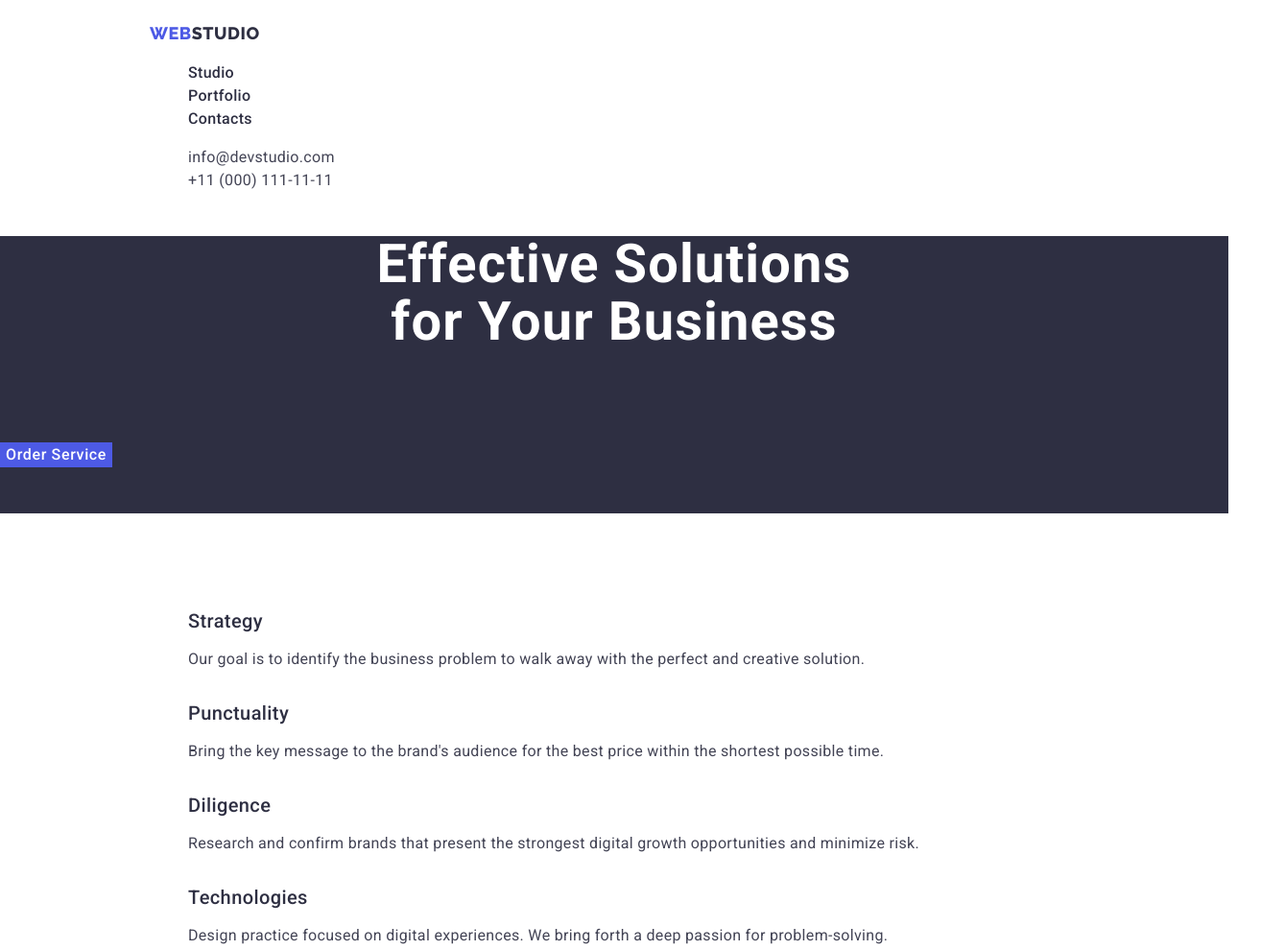
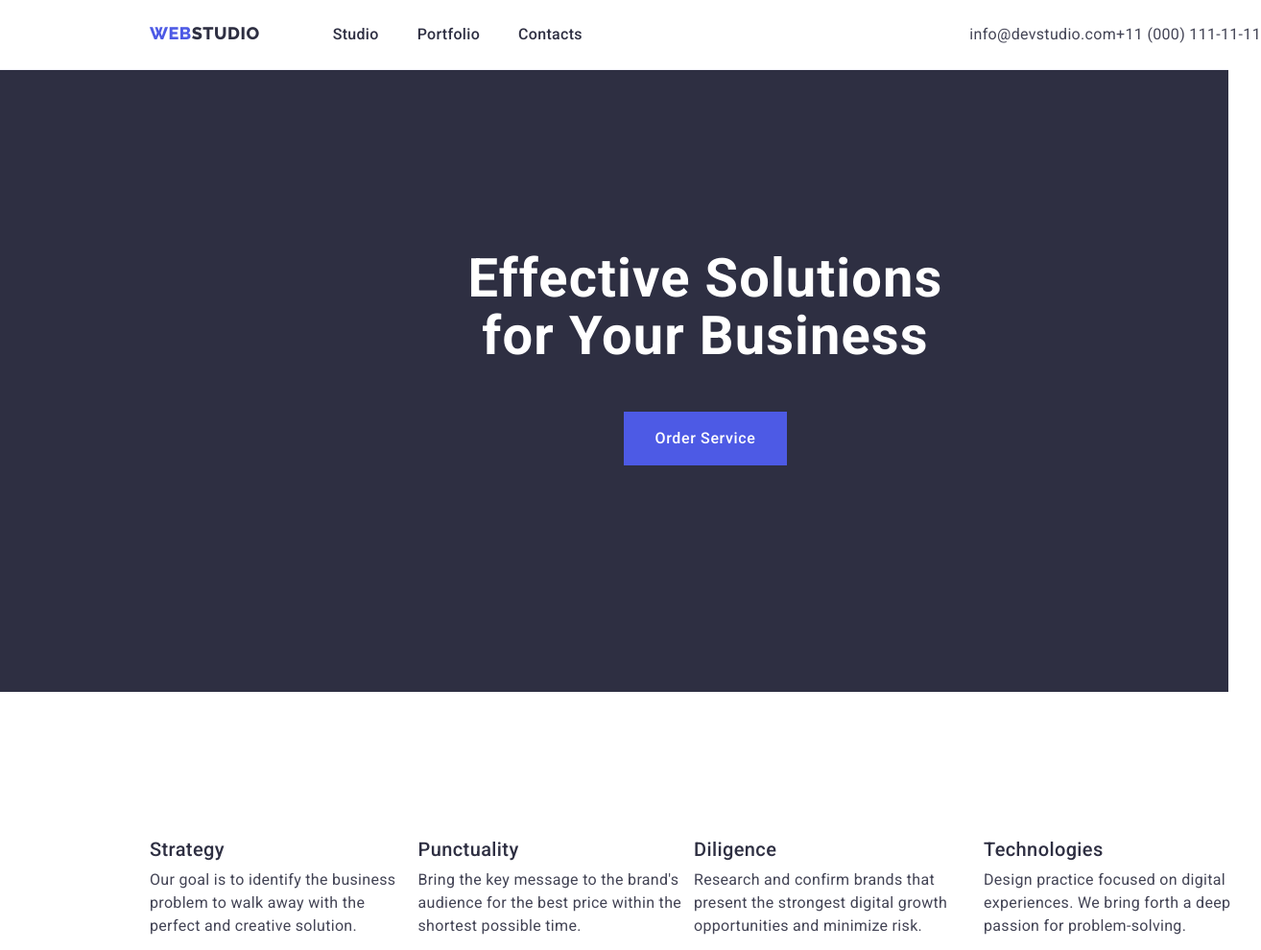
Before and after one commit to Nadiia-Manakova/goit-markup-hw-03, a plain HTML site: page index.html in a window 1280 px wide. Shown: the top 990 px of the page at 96% size, 1314 px wide, since content can reach past the window. Drawn offline with nearby package versions, Linux system fonts and the light colour scheme.

Commit message:
index.html upd, div.container added

```diff
--- a/css/style.css
+++ b/css/style.css
@@ -13,6 +13,18 @@
   --modal-background: #fcfcfc;
 }
 
+/*
+===========================
+command styles
+===========================
+*/
+
+* {
+  margin: 0;
+  padding: 0;
+  box-sizing: border-box;
+}
+
 body {
   font-family: "Roboto", sans-serif;
   background-color: var(--white-background);
@@ -22,10 +34,97 @@ body {
   line-height: 1.5;
 }
 
-/* header*/
+img {
+  display: block;
+}
+
+button {
+  font-family: inherit;
+  border: none;
+  outline: none;
+  cursor: pointer;
+}
+
+a {
+  display: inline-block;
+  text-decoration: none;
+  color: inherit;
+}
+ul,
+ol {
+  list-style-type: none;
+}
+/*
+===========================
+base styles
+===========================
+*/
+.page-title,
+h1 {
+  font-size: 56px;
+  font-weight: 700;
+  line-height: 1.07;
+  color: var(--white-background);
+  text-align: center;
+  letter-spacing: 0.02em;
+}
+
+.section-title,
+h2 {
+  font-size: 36px;
+  font-weight: 700;
+  line-height: 1.11;
+  letter-spacing: 0.02em;
+  color: var(--modal-overlay);
+  text-align: center;
+  text-transform: capitalize;
+  margin-bottom: 72px;
+}
+
+.list-title,
+h3 {
+  font-size: 20px;
+  font-weight: 500;
+  line-height: 1.2;
+  letter-spacing: 0.02em;
+  color: var(--modal-overlay);
+  margin: 32px auto 8px auto;
+}
+
+.list-text,
+p {
+  font-size: 16px;
+  line-height: 1.5;
+  letter-spacing: 0.02em;
+  color: var(--text);
+}
+.container {
+  width: 1158px;
+  margin: auto 156px;
+}
+
+.wrap {
+  display: flex;
+  flex-direction: row;
+  justify-content: space-between;
+  width: 100%;
+}
+
+section:not(:last-child) {
+  margin-bottom: 120px;
+}
+
+/*
+===========================
+header
+===========================
+*/
+
 header {
-  margin: 24px 156px;
+  border-bottom: 1px solid var(--light);
+  padding: 24px 0;
 }
+
 .logo {
   font-family: "Raleway", sans-serif;
   font-weight: 800;
@@ -34,18 +133,11 @@ header {
   font-size: 18px;
   line-height: 1.17;
   color: var(--primary-brand);
-  text-decoration: none;
+  margin-right: 76px;
 }
 
 span {
   color: var(--modal-overlay);
-}
-.link {
-  text-decoration: none;
-}
-
-.list {
-  list-style-type: none;
 }
 
 a.menu {
@@ -54,8 +146,9 @@ a.menu {
   font-weight: 500;
   letter-spacing: 0.02em;
   line-height: 1.5;
-  text-decoration: none;
+  margin-right: 40px;
 }
+
 a.menu:active,
 a.menu:hover,
 a.menu:focus {
@@ -77,31 +170,29 @@ a.menu:focus {
   font-style: normal;
 }
 
-/* section class="hero" */
+/*
+===========================
+section class="hero"
+===========================
+*/
+
 .hero {
   background-color: var(--dark);
-}
-
-.page-title {
-  font-size: 56px;
-  font-weight: 700;
-  line-height: 1.07;
-  color: var(--white-background);
-  text-align: center;
-  letter-spacing: 0.02em;
+  width: 100%;
+  padding: 188px 0;
 }
 
 .cta-button {
+  display: block;
   font-family: "Roboto", sans-serif;
   font-size: 16px;
   letter-spacing: 0.04em;
   font-weight: 500;
   line-height: 1.5;
   background-color: var(--primary-brand);
-  border: none;
   color: var(--white-background);
   margin: 48px auto;
-  cursor: pointer;
+  padding: 16px 32px;
 }
 
 .cta-button:hover,
@@ -109,64 +200,56 @@ a.menu:focus {
   background-color: var(--pressed-state);
 }
 
-/* section class="about" */
-.about {
-  margin: 100px 156px;
-}
+/*
+===========================
+section class="about"
+===========================
+*/
 
-.list-title {
-  font-size: 20px;
-  font-weight: 500;
-  line-height: 1.2;
-  letter-spacing: 0.02em;
-  color: var(--modal-overlay);
-  margin: 32px auto 8px auto;
-}
+/*
+===========================
+section class="services"
+===========================
+*/
 
-.list-text {
-  font-size: 16px;
-  line-height: 1.5;
-  letter-spacing: 0.02em;
-  color: var(--text);
-}
-/* section class="services" */
-.services {
-  margin: 100px 156px;
-}
+/*
+===========================
+section class="team"
+===========================
+*/
 
-.section-title {
-  font-size: 36px;
-  font-weight: 700;
-  line-height: 1.11;
-  letter-spacing: 0.02em;
-  color: var(--modal-overlay);
-  text-align: center;
-  text-transform: capitalize;
-}
-
-/* section class="team" */
 .team {
   background-color: var(--light);
+  padding: 120px 0;
 }
 
 li.card {
   background-color: var(--white-background);
 }
 
-/* footer */
-footer {
+/*
+===========================
+footer
+===========================
+*/
+
+.footer {
   background-color: var(--dark);
+  padding: 100px 0;
+}
+
+.footer-text {
   color: var(--light);
 }
-
 .footer-logo {
   color: var(--light);
 }
 
-/* portfolio */
-.portfolio {
-  margin: 96px 156px;
-}
+/*
+===========================
+portfolio
+===========================
+*/
 
 .filters-btn {
   background-color: var(--light);
@@ -178,14 +261,12 @@ footer {
   font-weight: 500;
   font-size: 16px;
   line-height: 1.5;
-  cursor: pointer;
 }
 
 .filters-btn:hover,
 .filters-btn:active,
 .filters-btn:focus {
   background-color: var(--pressed-state);
-  border: none;
   color: var(--white-background);
 }
 
--- a/index.html
+++ b/index.html
@@ -18,12 +18,17 @@
     <link rel="stylesheet" href="./css/style.css" />
   </head>
   <body>
+    <!-- Header-->
+
     <header>
+      <div class="container">
+        <div class="header-wrap wrap">
           <nav>
+            <div class="nav-wrap wrap">
               <a href="./index.html" class="logo link"
                 >Web<span class="header-logo">Studio</span></a
               >
-        <ul class="list">
+              <ul class="list menu-wrap wrap">
                 <li>
                   <a href="./index.html" class="menu link">Studio</a>
                 </li>
@@ -34,9 +39,11 @@
                   <a href="" class="menu link">Contacts</a>
                 </li>
               </ul>
+            </div>
           </nav>
+
           <address class="address">
-        <ul class="list">
+            <ul class="list addres-wrap wrap">
               <li>
                 <a href="mailto:info@devstudio.com" class="contakt link"
                   >info@devstudio.com</a
@@ -49,20 +56,28 @@
               </li>
             </ul>
           </address>
+        </div>
+      </div>
     </header>
+
+    <!-- Main. Section Hero-->
+
     <main>
       <section class="hero">
+        <div class="container">
           <h1 class="page-title">Effective Solutions<br />for Your Business</h1>
           <button type="button" class="cta-button">Order Service</button>
+        </div>
       </section>
       <section class="about">
+        <div class="container">
           <h2 hidden>About Us</h2>
-        <ul class="list">
+          <ul class="list wrap">
             <li>
               <h3 class="list-title">Strategy</h3>
               <p class="list-text">
-              Our goal is to identify the business problem to walk away with the
-              perfect and creative solution.
+                Our goal is to identify the business problem to walk away with
+                the perfect and creative solution.
               </p>
             </li>
             <li>
@@ -87,10 +102,16 @@
               </p>
             </li>
           </ul>
+        </div>
       </section>
+
+      <!-- Main. Section Services-->
+
       <section class="services">
+        <div class="container">
           <h2 class="section-title">What are we doing</h2>
-        <ul class="list">
+
+          <ul class="list wrap">
             <li>
               <img src="./images/img_1.jpg" alt="Dekstop Design" width="360" />
             </li>
@@ -101,10 +122,15 @@
               <img src="./images/img_3.jpg" alt="Adaptive Design" width="360" />
             </li>
           </ul>
+        </div>
       </section>
+
+      <!-- Main. Section Team-->
+
       <section class="team">
+        <div class="container">
           <h2 class="section-title">Our Team</h2>
-        <ul class="cards list">
+          <ul class="cards list wrap">
             <li class="card">
               <img
                 src="./images/Mark_Guerrero.jpg"
@@ -138,17 +164,22 @@
               <p class="list-text">UI Designer</p>
             </li>
           </ul>
+        </div>
       </section>
     </main>
 
+    <!-- Footer-->
+
     <footer class="footer">
+      <div class="container">
         <a href="./index.html" class="logo link"
           >Web<span class="footer-logo">Studio</span></a
         >
         <p class="footer-text">
-        Increase the flow of customers and sales for your business with digital
-        marketing & growth solutions.
+          Increase the flow of customers and sales for your business with
+          digital marketing & growth solutions.
         </p>
+      </div>
     </footer>
   </body>
 </html>
```
Also changed, not shown: portfolio.html (+11 -3 lines). Lines whose indentation alone changed are shown as unchanged.
